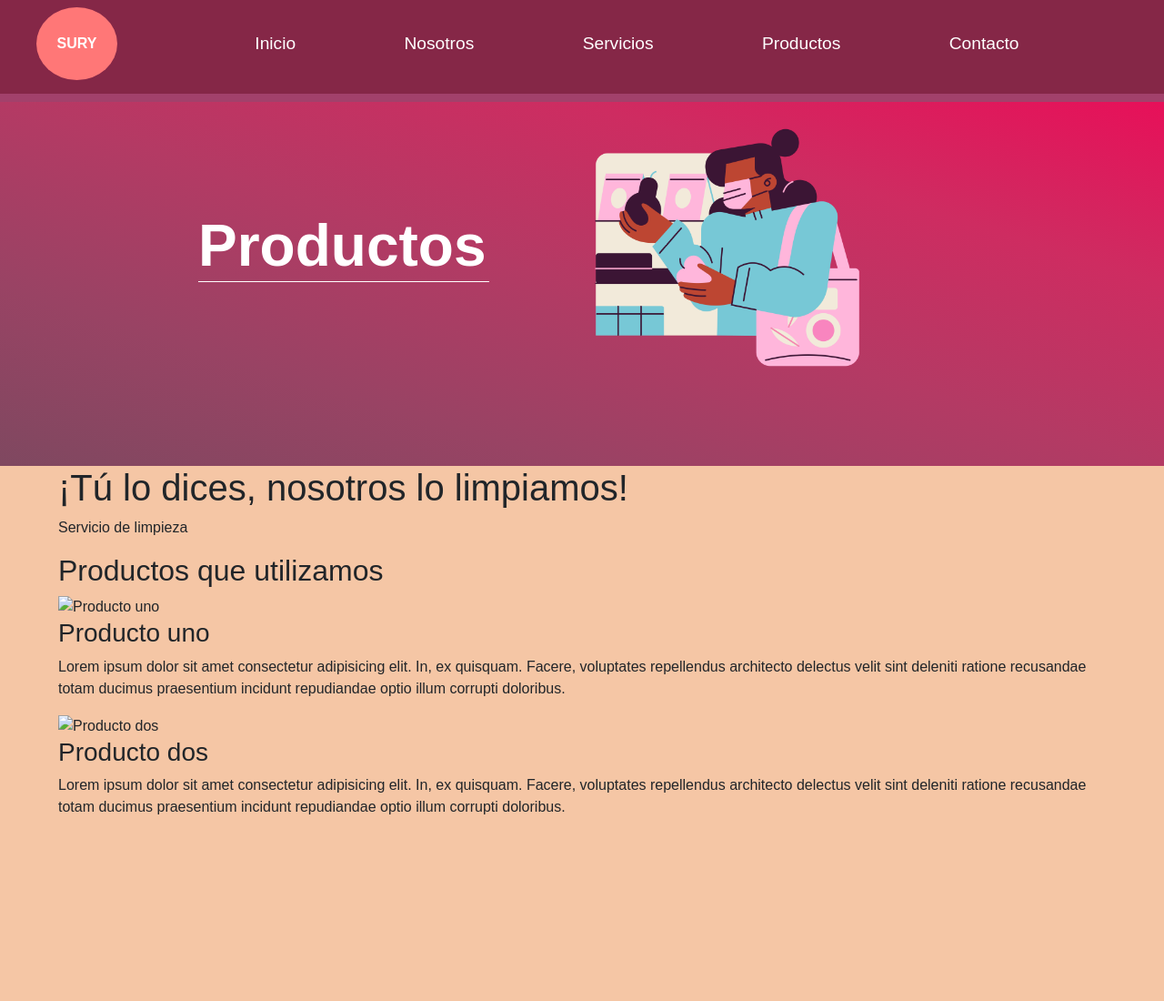
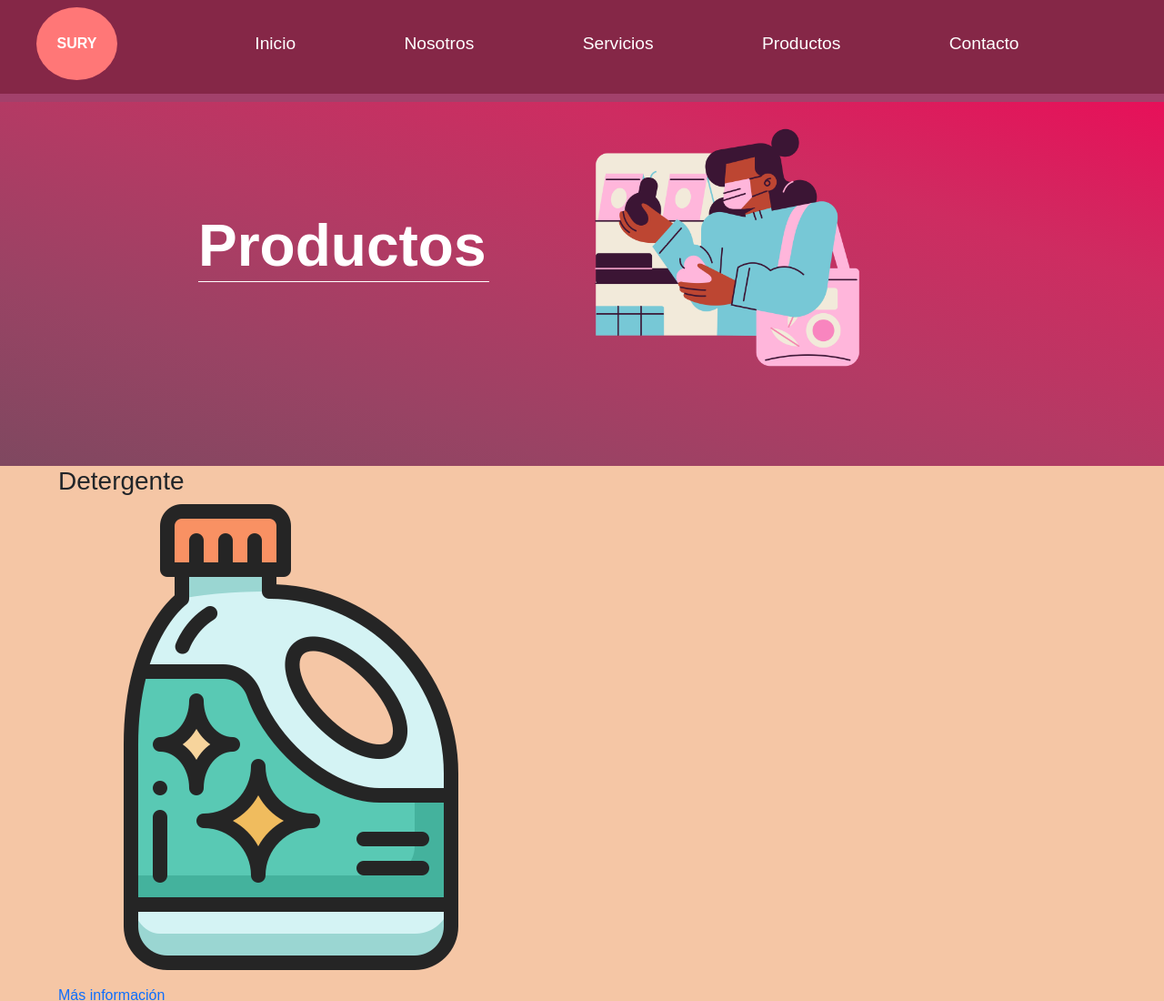
Before and after one commit to Nodlez6/DesarrolloWeb-CoderHouse, a website: page products.html in a window 1280 px wide. Shown: the top 1100 px of the page at 91% size. Drawn offline with nearby package versions, Linux system fonts and the light colour scheme.

Commit message:
add images and html products

```diff
--- a/products.html
+++ b/products.html
@@ -13,20 +13,14 @@
       <title>Document</title>
    </head>
    <body>
-
       <div id="fondo__nav" class="fondo-nav">
          <nav class="fondo-nav__container-nav" >
-
             <div class="container-nav__logo">
                <span>SURY</span>
             </div>
             <div class="menu-hamburguesa">
-
                <img id="boton-hamburguesa" src="assets/menu.png"/>
-
             </div>
-
-
             <div id="nav_li" class="nav_li_width">
                <ul class="fondo-nav__container-nav__ul ">
                   <li>
@@ -49,46 +43,43 @@
          </nav>
       </div>
 
-
-
       <div class="gradient-contenedor">
          <div class="texto-gradient animate__animated animate__bounce">
             <h2>Productos</h2>
-
          </div>
          <img src='assets/products/productGradient.png' alt="img_gradient"/>
       </div>
 
       <div class="contenedor">
-
-
-        <header class="banner">
-            <div class="banner-text">
-                <h1>
-                    ¡Tú lo dices, nosotros lo limpiamos!
-                </h1>
-                <p>
-                    Servicio de limpieza
-                </p>
+          <div class="contenedor-products">
+              <div class="grid-products">
+                <div class="card-product">
+                    <h3 class="card-product-title">Detergente</h3>
+                    <img src='assets/products/Detergente.png'/>
+                    <p class="card-product-body"></p>
+                    <a class="card-product-button">Más información</a>
+                </div>
+                <div class="card-product">
+                    <h3 class="card-product-title">Suavizante</h3>
+                    <img src='assets/products/suavizante.png' />
+                    <p class="card-product-body"></p>
+                    <a class="card-product-button">Más información</a>
+                </div>
+                <div class="card-product">
+                    <h3 class="card-product-title">Limpia vidrios</h3>
+                    <img src='assets/products/LimpiaVidrios.png' />
+                    <p class="card-product-body"></p>
+                    <a class="card-product-button">Más información</a>
+                </div>
+                <div class="card-product">
+                    <h3 class="card-product-title">Cloro</h3>
+                    <img src='assets/products/cloro.png'/>
+                    <p class="card-product-body"></p>
+                    <a class="card-product-button">Más información</a>
+                </div>
 
               </div>
 
-        </header>
-
-        <div>
-            <h2>Productos que utilizamos</h2>
-
-            <div>
-                <img src="/" alt="Producto uno" />
-                <h3>Producto uno</h3>
-                <p>Lorem ipsum dolor sit amet consectetur adipisicing elit. In, ex quisquam. Facere, voluptates repellendus architecto delectus velit sint deleniti ratione recusandae totam ducimus praesentium incidunt repudiandae optio illum corrupti doloribus.</p>
-            </div>
-
-            <div>
-                <img src="/" alt="Producto dos" />
-                <h3>Producto dos</h3>
-                <p>Lorem ipsum dolor sit amet consectetur adipisicing elit. In, ex quisquam. Facere, voluptates repellendus architecto delectus velit sint deleniti ratione recusandae totam ducimus praesentium incidunt repudiandae optio illum corrupti doloribus.</p>
-            </div>
           </div>
 
       </div>
@@ -98,18 +89,18 @@
             <div class="footer-empresa">
                <h4>Nuestra empresa</h4>
                <p>Empresa dedicada a servicio de aseo de la mejor calidad,
-                   <br> de la forma más sencilla, con profesionales con años de <br> experiencia en el sector residencial y comercial.</p>
+                  <br> de la forma más sencilla, con profesionales con años de <br> experiencia en el sector residencial y comercial.
+               </p>
                <a href="contact.html">
                Reservar Ahora
                </a>
-
             </div>
             <div class="footer-horario-atencion">
                <div class="footer-horario-atencion__title">
                   <h4>Horario Atención</h4>
                   <p>Lunes - Viernes: 8am - 6pm <br>
-                        Sabado: 9am - 2pm</p>
-
+                     Sabado: 9am - 2pm
+                  </p>
                </div>
                <div class="footer-horario-atencion__img">
                   <img src="assets/instagram.png" alt="logo_instagram"/>
@@ -117,14 +108,10 @@
                   <img src="assets/whatsapp.png" alt="logo_whatsapp"/>
                   <img src="assets/facebook.png" alt="logo_facebook"/>
                </div>
-
             </div>
-
          </div>
       </footer>
 
-
       <script src="js/index.js" ></script>
-
    </body>
 </html>
```
Also changed, not shown: about-us.html (+4 -25 lines), services.html (+7 -23 lines), assets/products/Detergente.png (added), assets/products/LimpiaVidrios.png (added), assets/products/cloro.png (added), assets/products/suavizante.png (added). Lines whose indentation alone changed are shown as unchanged.
